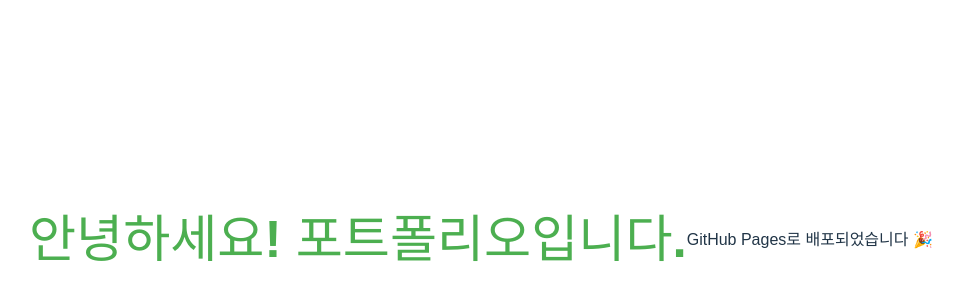
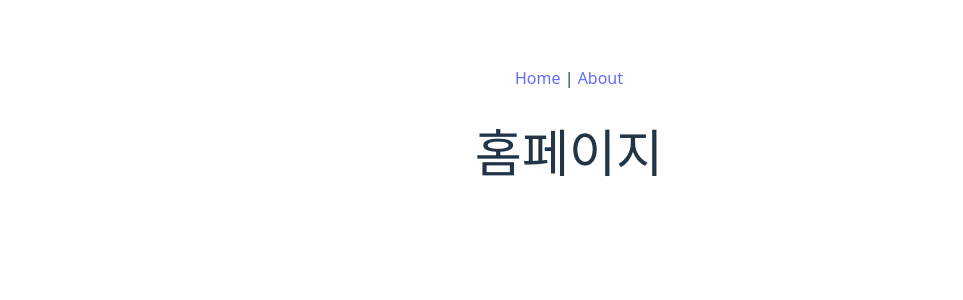
Before and after one commit to JinYunhwa/portfolio, a Vue app: page / in a window 1280 px wide. Shown: the part 260-560 px from the top of the page, without its empty margins (71-1034 px from the left). Built offline with nearby package versions, Linux system fonts and the light colour scheme.

Commit message:
feat: home, about 추가

```diff
--- a/index.html
+++ b/index.html
@@ -1,15 +1,12 @@
 <!DOCTYPE html>
 <html lang="ko">
-<head>
-  <meta charset="UTF-8">
-  <title>포트폴리오</title>
-  <style>
-    body { font-family: sans-serif; text-align: center; padding: 100px; }
-    h1 { color: #4CAF50; }
-  </style>
-</head>
-<body>
-  <h1>안녕하세요! 포트폴리오입니다.</h1>
-  <p>GitHub Pages로 배포되었습니다 🎉</p>
-</body>
+  <head>
+    <meta charset="UTF-8" />
+    <meta name="viewport" content="width=device-width, initial-scale=1.0" />
+    <title>Portfolio</title>
+  </head>
+  <body>
+    <div id="app"></div>
+    <script type="module" src="/src/main.js"></script>
+  </body>
 </html>
--- a/package.json
+++ b/package.json
@@ -9,7 +9,8 @@
     "preview": "vite preview"
   },
   "dependencies": {
-    "vue": "^3.5.17"
+    "vue": "^3.5.17",
+    "vue-router": "^4.5.1"
   },
   "devDependencies": {
     "@vitejs/plugin-vue": "^6.0.0",
--- a/src/App.vue
+++ b/src/App.vue
@@ -1,30 +1,9 @@
-<script setup>
-import HelloWorld from './components/HelloWorld.vue'
-</script>
-
 <template>
   <div>
-    <a href="https://vite.dev" target="_blank">
-      <img src="/vite.svg" class="logo" alt="Vite logo" />
-    </a>
-    <a href="https://vuejs.org/" target="_blank">
-      <img src="./assets/vue.svg" class="logo vue" alt="Vue logo" />
-    </a>
+    <nav>
+      <router-link to="/">Home</router-link> |
+      <router-link to="/about">About</router-link>
+    </nav>
+    <router-view />
   </div>
-  <HelloWorld msg="Vite + Vue" />
 </template>
-
-<style scoped>
-.logo {
-  height: 6em;
-  padding: 1.5em;
-  will-change: filter;
-  transition: filter 300ms;
-}
-.logo:hover {
-  filter: drop-shadow(0 0 2em #646cffaa);
-}
-.logo.vue:hover {
-  filter: drop-shadow(0 0 2em #42b883aa);
-}
-</style>
--- a/src/main.js
+++ b/src/main.js
@@ -1,5 +1,8 @@
 import { createApp } from 'vue'
 import './style.css'
 import App from './App.vue'
+import router from './router'
 
-createApp(App).mount('#app')
+createApp(App)
+    .use(router)
+    .mount('#app')
--- /dev/null
+++ b/src/router/index.ts
@@ -0,0 +1,15 @@
+import { createRouter, createWebHashHistory } from 'vue-router'
+import HomeView from '../views/HomeView.vue'
+import AboutView from '../views/AboutView.vue'
+
+const routes = [
+  { path: '/', component: HomeView },
+  { path: '/about', component: AboutView }
+]
+
+const router = createRouter({
+  history: createWebHashHistory(), // GitHub Pages용 (hash 기반)
+  routes,
+})
+
+export default router
--- /dev/null
+++ b/src/views/AboutView.vue
@@ -0,0 +1,5 @@
+<template>
+    <div>
+      <h1>자기소개</h1>
+    </div>
+  </template>
--- /dev/null
+++ b/src/views/HomeView.vue
@@ -0,0 +1,5 @@
+<template>
+    <div>
+        <h1>홈페이지</h1>
+    </div>
+</template>
--- a/vite.config.js
+++ b/vite.config.js
@@ -3,5 +3,6 @@ import vue from '@vitejs/plugin-vue'
 
 // https://vite.dev/config/
 export default defineConfig({
+  base: '/portfolio',
   plugins: [vue()],
 })
```
Also changed, not shown: 1 other file (tests, documents, lock files or other folders).
